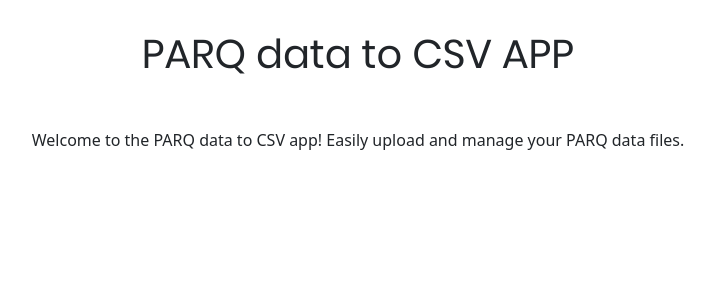
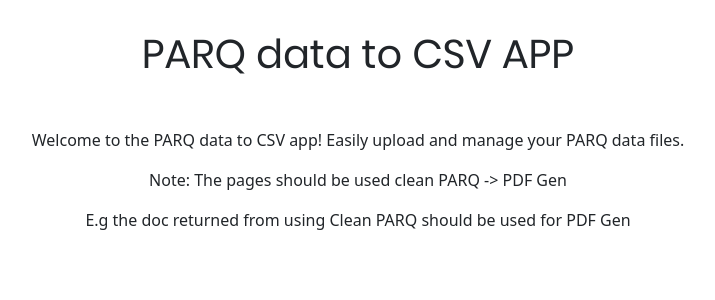
Before and after one commit to Jbreets/csv-to-pdf, a Flask app: page / in a window 1280 px wide. Shown: the part 205-505 px from the top of the page, without its empty margins (282-997 px from the left). Run offline with Flask 3, Linux system fonts and the light colour scheme; some libraries are stand-ins or nearby versions.

Commit message:
more description detail

```diff
--- a/templates/index.html
+++ b/templates/index.html
@@ -5,6 +5,8 @@
 {% block content %}
     <h1>PARQ data to CSV APP</h1>
     <p>Welcome to the PARQ data to CSV app! Easily upload and manage your PARQ data files.</p>
+    <p>Note: The pages should be used clean PARQ -> PDF Gen</p>
+    <p>E.g the doc returned from using Clean PARQ should be used for PDF Gen</p>
 
 
 {% endblock %}
```
